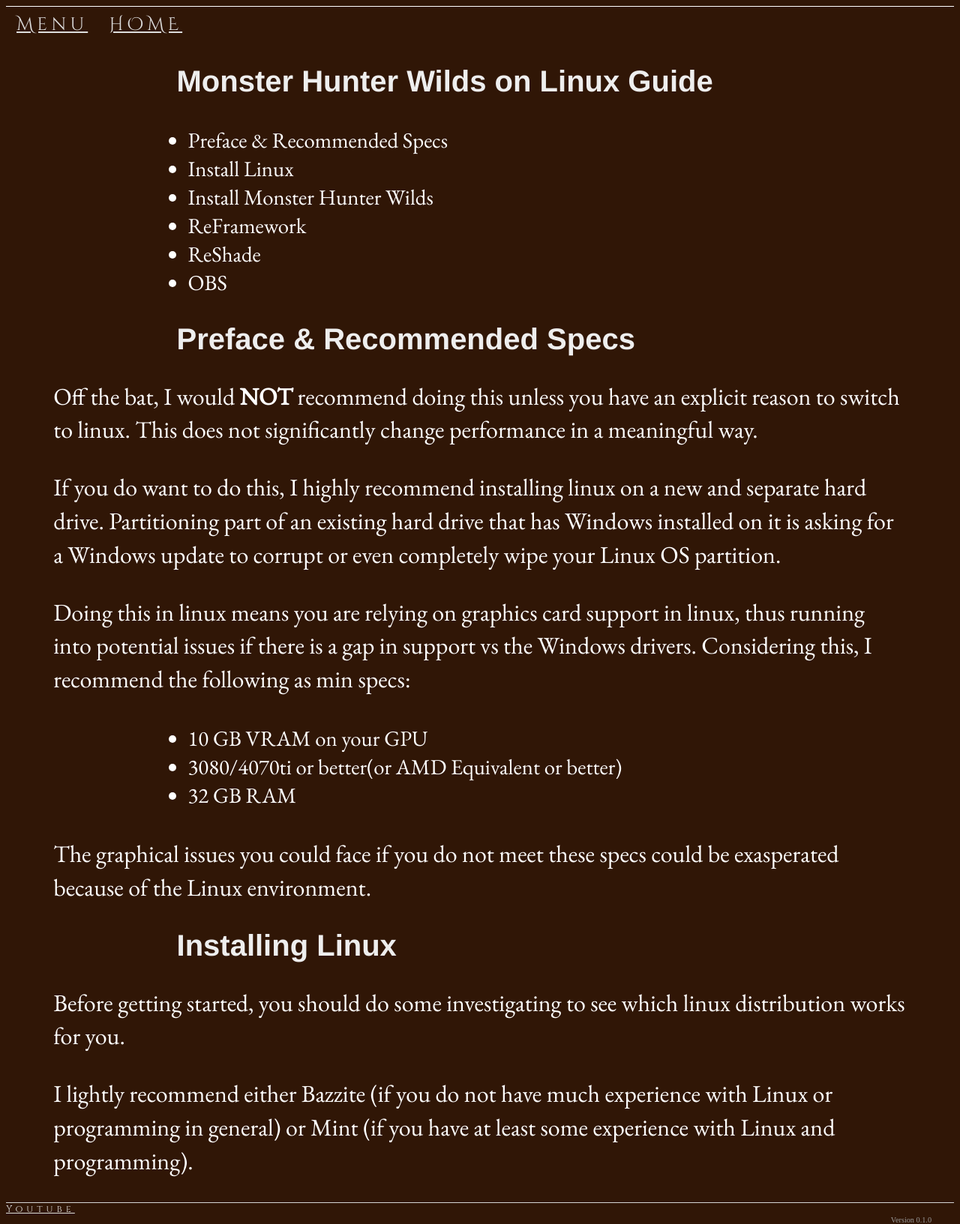
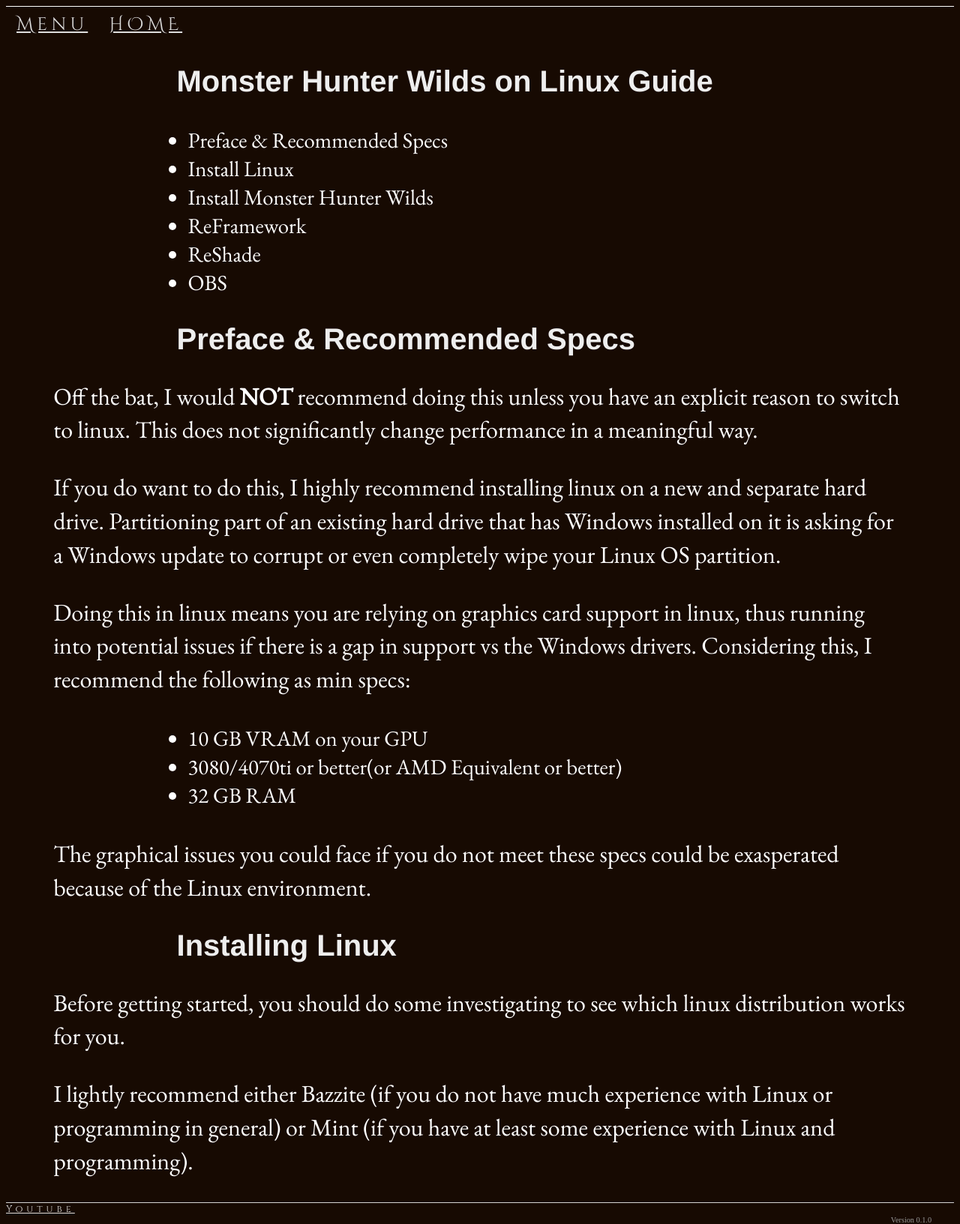
Before and after one commit to guitarsluggr/guitarsluggr.github.io, a Jekyll site: the page built from pages/mhwilds-linux.html, in a window 1280 px wide. Shown: the whole page at 75% size. Built offline with Jekyll 4.4.1, drawn with Linux system fonts in a browser that asks for light colours; nearby versions of some CDN libraries; library files that are not in the unit come from our copies.

Commit message:
background color

```diff
--- a/css/main.css
+++ b/css/main.css
@@ -1,17 +1,8 @@
 @import url(//fonts.googleapis.com/css?family=Hind:300,500);
 
 body {
-    /* margin-top: 100px; */
-    /*margin-right: 100px auto;*/
     margin-bottom: 100px auto;
-    /* margin-left: 200px; */
-    /* width: 100%; */
-    /* background-color: #A02020;  */ /* mild red */
-    /* background-color: #111140; */
-    /* background-color: #2f2f2f; */ /* gray */
-    /* background-color: #2F2F2F; */
-    /* background-color: #434343; */
-    background-color: rgb(48, 22, 6); /* background Atom uses */
+    background-color: rgb(23, 10, 2);
 }
 
 nav ul, footer ul {
```
